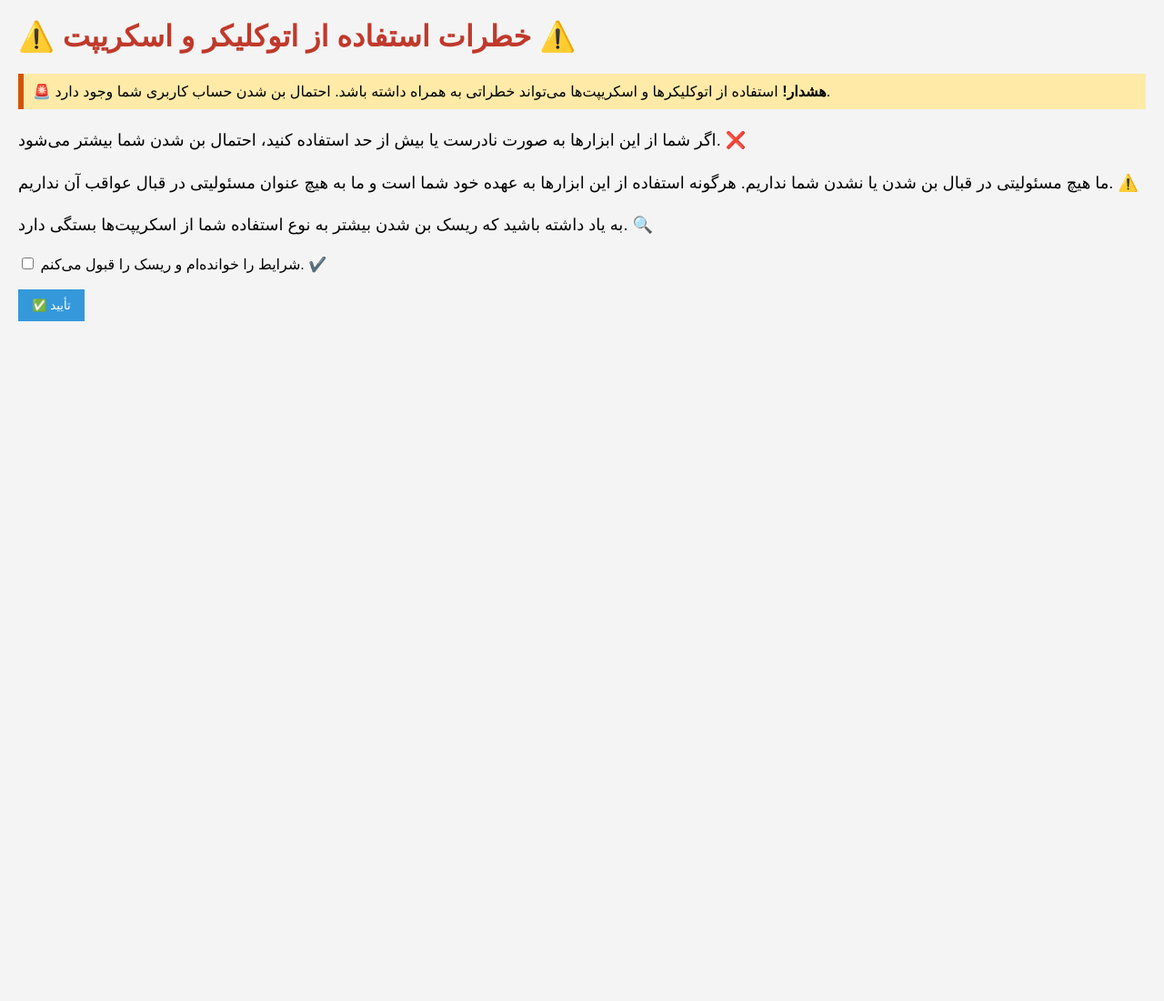
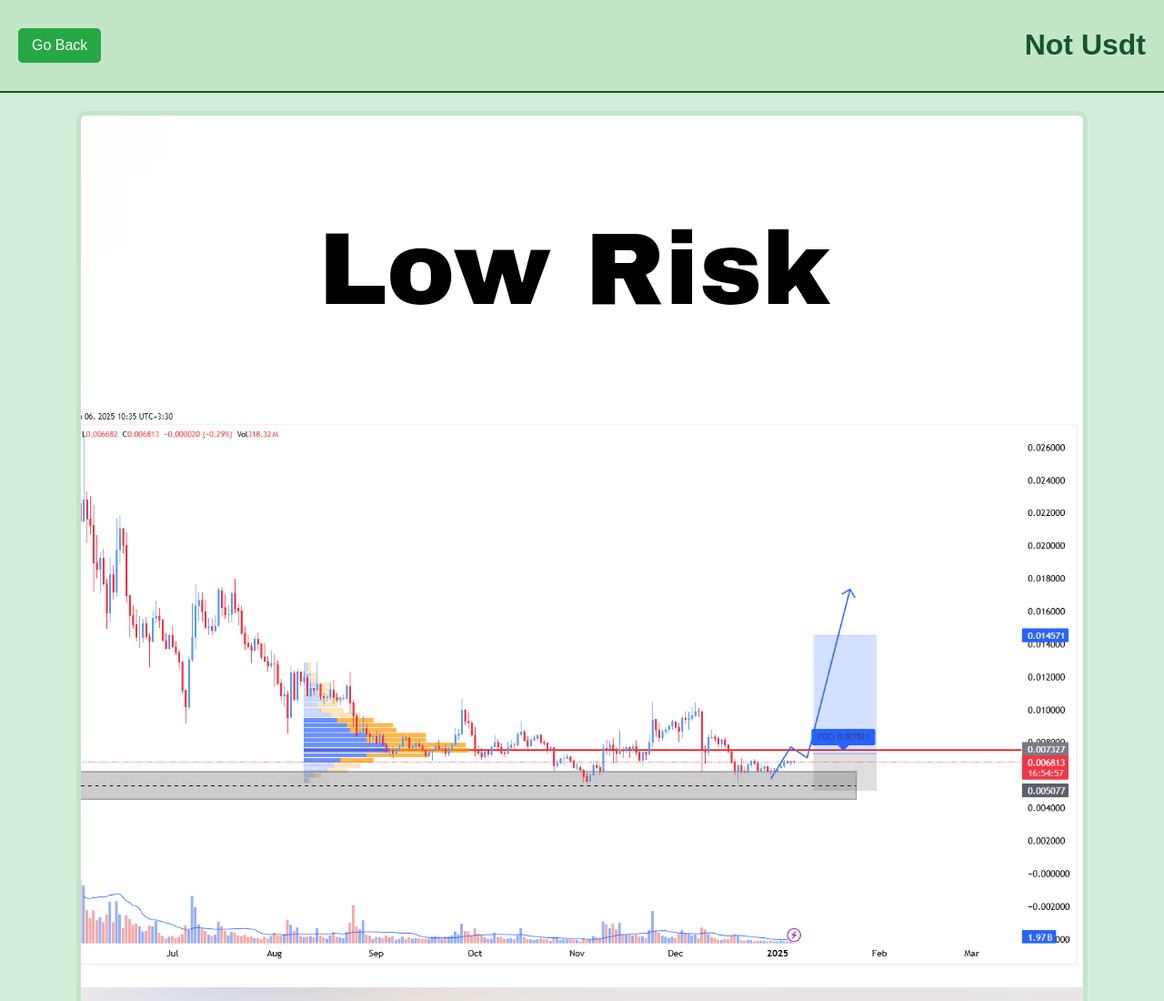
Before and after one commit to Arash0217/Law, a plain HTML site: page index.html in a window 1280 px wide. Shown: the top 1100 px of the page at 91% size. Before the commit the page ends 800 px from the top, so only its background shows below. Drawn offline with Linux system fonts and the light colour scheme.

Commit message:
Update index.html

```diff
--- a/index.html
+++ b/index.html
@@ -1,55 +1,66 @@
 <!DOCTYPE html>
-<html lang="fa">
+<html lang="en">
 <head>
     <meta charset="UTF-8">
     <meta name="viewport" content="width=device-width, initial-scale=1.0">
-    <title>خطرات استفاده از اتوکلیکر و اسکریپت</title>
+    <title>Stylish Image Viewer</title>
     <style>
-        body { font-family: Arial, sans-serif; margin: 20px; background-color: #f4f4f4; }
-        h1 { color: #c0392b; }
-        p { line-height: 1.6; font-size: 18px; }
-        .warning { background-color: #ffeaa7; border-left: 6px solid #d35400; padding: 10px; margin: 20px 0; }
-        .hidden { display: none; }
-        button { background-color: #3498db; color: white; border: none; padding: 10px 15px; cursor: pointer; }
-        button:hover { background-color: #2980b9; }
+        body {
+            font-family: Arial, sans-serif;
+            text-align: center;
+            margin: 0;
+            padding: 0;
+            background-color: #d4edda; /* سبز خاص برای پس‌زمینه */
+            color: #155724; /* رنگ متن متناسب */
+        }
+        .header {
+            display: flex;
+            justify-content: space-between;
+            align-items: center;
+            padding: 10px 20px;
+            background-color: #c3e6cb; /* سبز روشن برای هدر */
+            border-bottom: 2px solid #155724; /* خط زیرین هدر */
+        }
+        .header button {
+            background-color: #28a745; /* سبز خاص برای دکمه */
+            color: white;
+            border: none;
+            padding: 10px 15px;
+            border-radius: 5px;
+            cursor: pointer;
+            font-size: 16px;
+            transition: background-color 0.3s ease;
+        }
+        .header button:hover {
+            background-color: #218838; /* سبز تیره‌تر برای حالت هاور */
+        }
+        img {
+            max-width: 90%;
+            height: auto;
+            margin-top: 20px;
+            border: 5px solid #c3e6cb; /* قاب سبز برای تصویر */
+            border-radius: 10px;
+        }
+        .image-name {
+            margin: 20px 0;
+            font-size: 20px;
+            font-weight: bold;
+            color: #155724; /* سبز متناسب با متن */
+        }
     </style>
 </head>
 <body>
 
-<h1>⚠️ خطرات استفاده از اتوکلیکر و اسکریپت ⚠️</h1>
-<div class="warning">
-    <strong>🚨 هشدار!</strong> استفاده از اتوکلیکرها و اسکریپت‌ها می‌تواند خطراتی به همراه داشته باشد. احتمال بن شدن حساب کاربری شما وجود دارد.
-</div>
-<p>اگر شما از این ابزارها به صورت نادرست یا بیش از حد استفاده کنید، احتمال بن شدن شما بیشتر می‌شود. ❌</p>
-<p>ما هیچ مسئولیتی در قبال بن شدن یا نشدن شما نداریم. هرگونه استفاده از این ابزارها به عهده خود شما است و ما به هیچ عنوان مسئولیتی در قبال عواقب آن نداریم. ⚠️</p>
-<p>به یاد داشته باشید که ریسک بن شدن بیشتر به نوع استفاده شما از اسکریپت‌ها بستگی دارد. 🔍</p>
+    <div class="header">
+        <button onclick="history.back()">Go Back</button>
+        <h1>Not Usdt</h1>
+    </div>
 
-<form id="consentForm">
-    <label>
-        <input type="checkbox" id="consent" required>
-        شرایط را خوانده‌ام و ریسک را قبول می‌کنم. ✔️
-    </label>
-    <br><br>
-    <button type="submit">✅ تأیید</button>
-</form>
-
-<div id="message" class="hidden">
-    <h2>🔗 لینک دانلود اسکریپت:</h2>
-    <p><a href="https://github.com/Arash0217/Heh/blob/main/not-autoclicker.user.js">اینجا کلیک کنید</a></p>
-</div>
-
-<div id="tutorial" class="hidden">
-    <h2>📚 آموزش استفاده از اسکریپت:</h2>
-    <p><a href="https://example.com/tutorial">اینجا کلیک کنید</a></p>
-</div>
-
-<script>
-    document.getElementById('consentForm').addEventListener('submit', function(event) {
-        event.preventDefault();
-        document.getElementById('message').classList.remove('hidden');
-        document.getElementById('tutorial').classList.remove('hidden');
-    });
-</script>
+    <div>
+        <!-- Replace 'image.jpg' with the actual name of your image file -->
+        <img src="Picsart_25-01-07_11-07-43-097.png" alt="Image">
+        <div class="image-name">ساعت معرفی: ۱۱:۰۰ در ۱۸ دی ۱۴۰۳</div>
+    </div>
 
 </body>
 </html>
```
